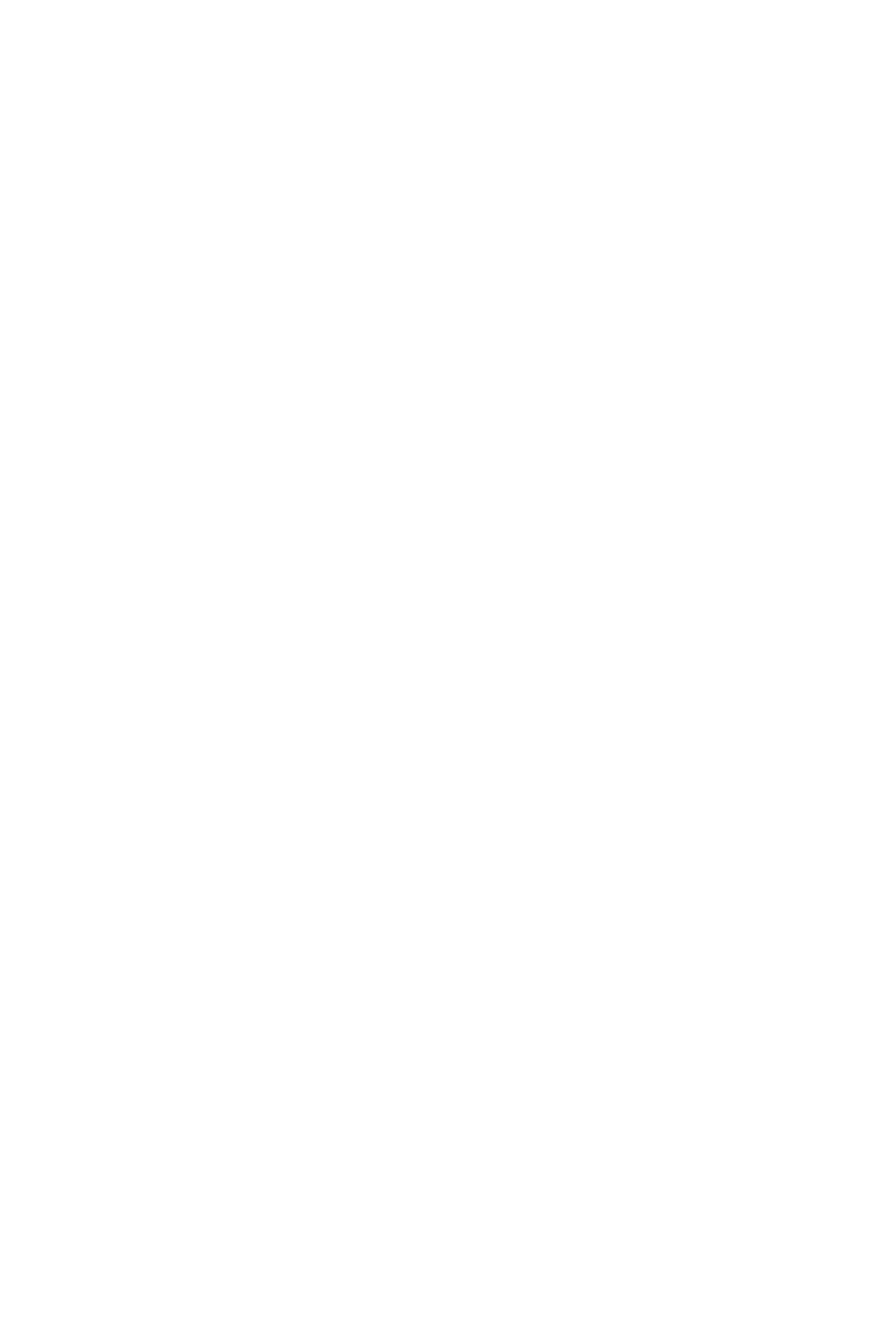
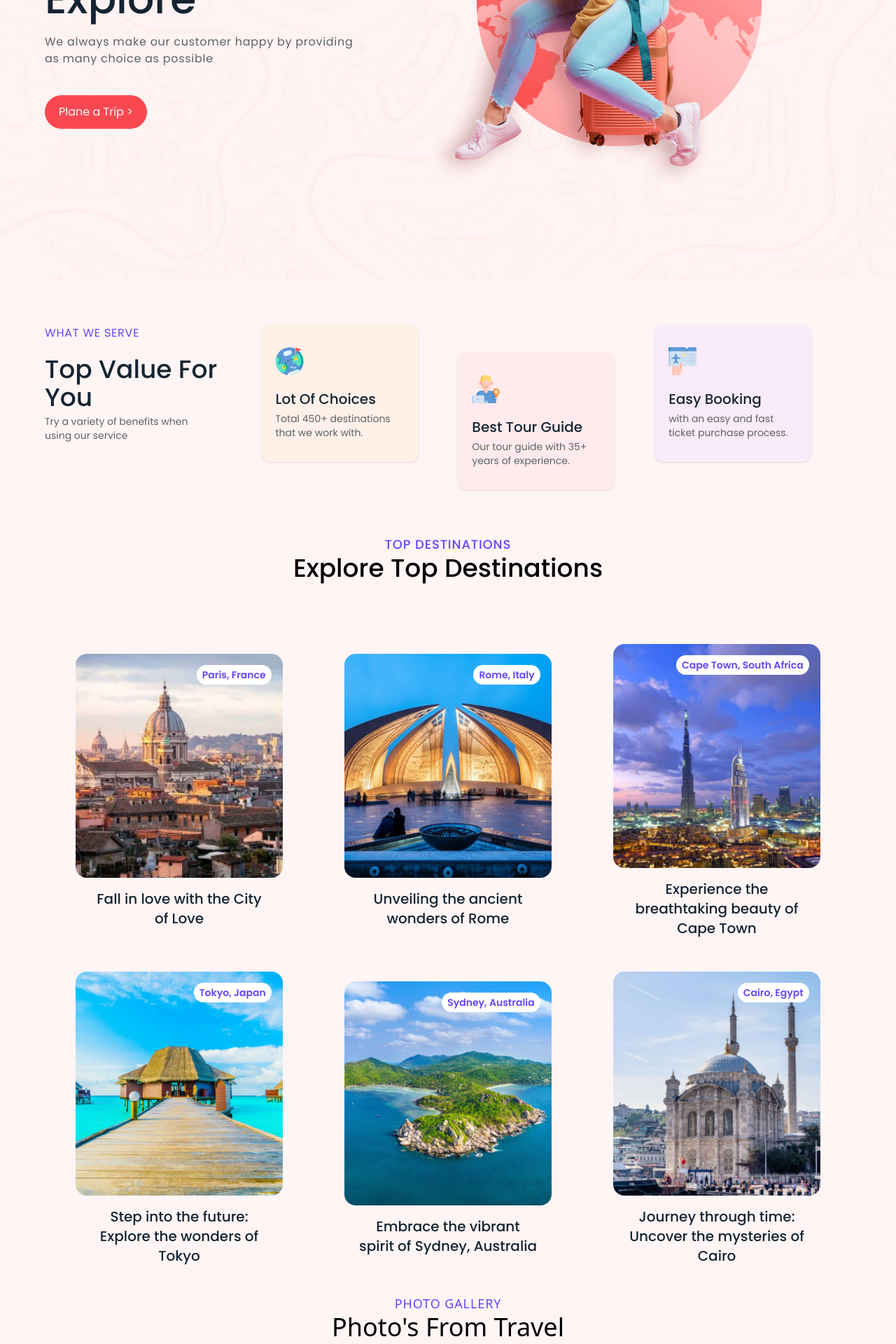
Before and after one commit to dhanushtheijas08/dreamjourney-travel-agency, a React (Create React App) app: page / in a window 1280 px wide. Shown: the part 400-2320 px from the top of the page at 70% size. Before the commit the page ends 800 px from the top, so only its background shows below. Built offline with nearby package versions, Linux system fonts and the light colour scheme; the HTML template or start-up script is replaced by a standard one.

Commit message:
Update App.js

```diff
--- a/src/App.js
+++ b/src/App.js
@@ -6,7 +6,10 @@ import Service from './Components/Service/Service';
 function App() {
   return (
     <div className="App">
-
+      <Home />
+      <Service />
+      <Destinations />
+      <PhotoGallery />
     </div>
   );
 }
```
